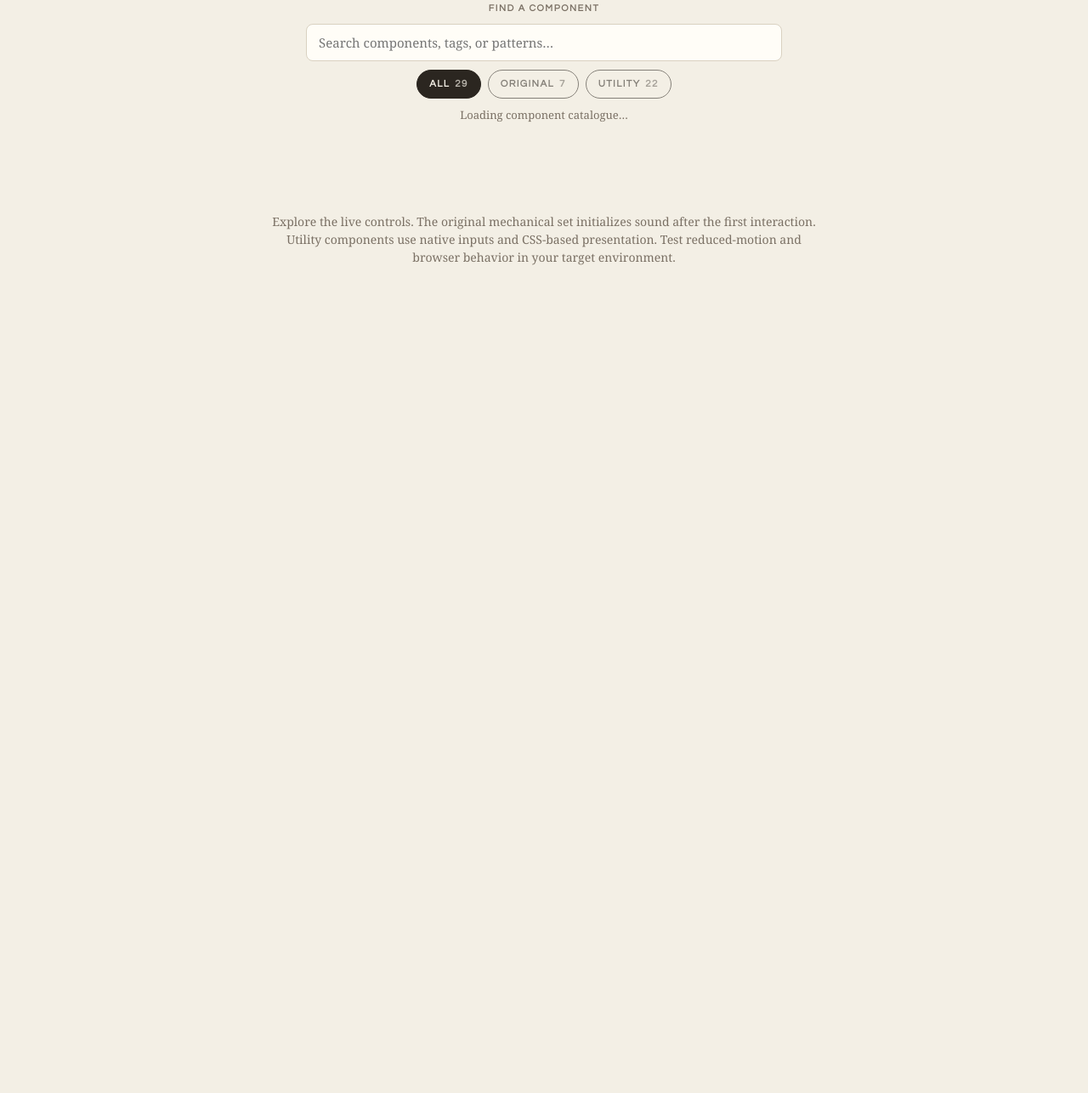
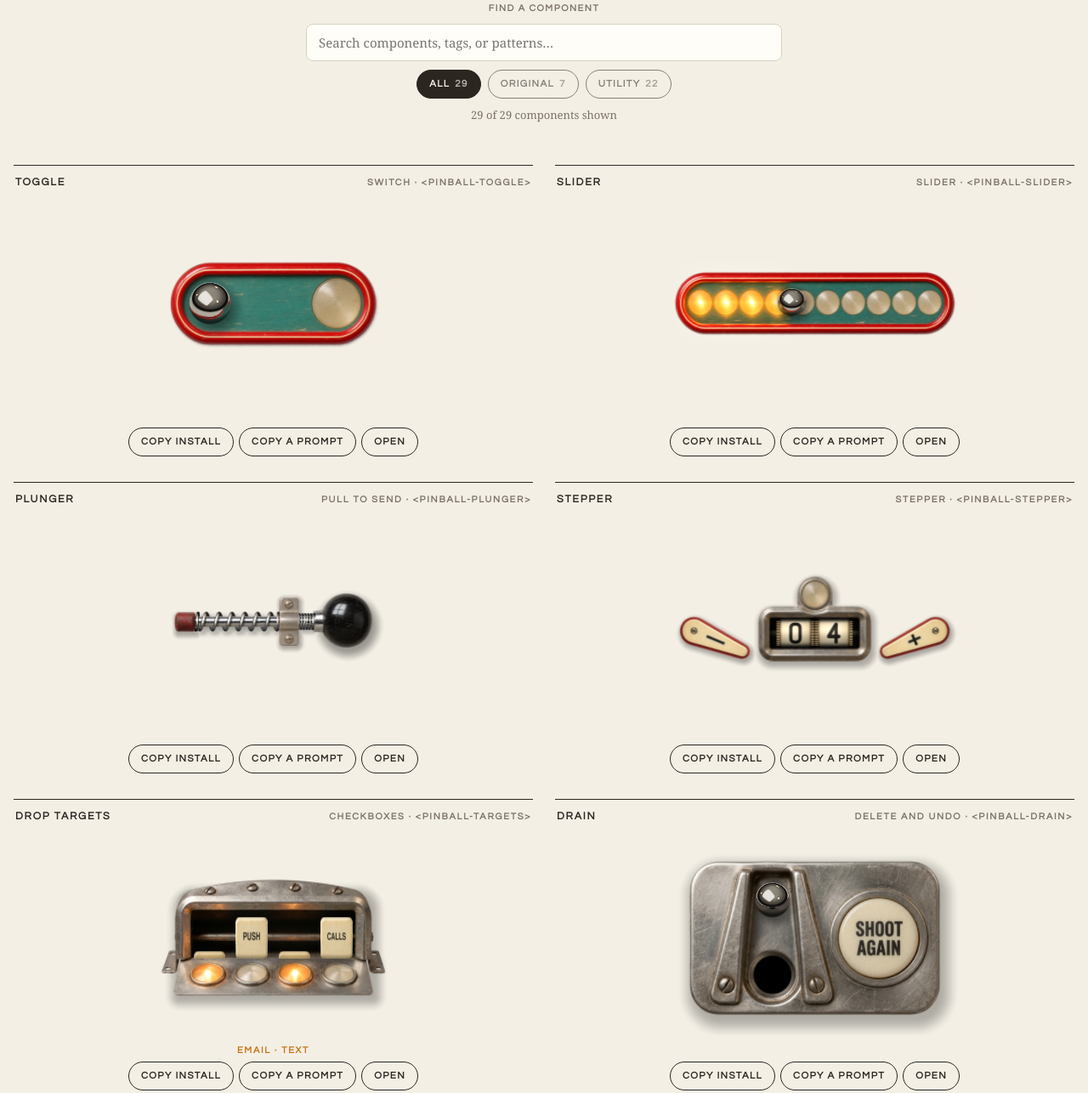
Before and after one commit to Brajesh31/pinmotion-ui, a website: page gallery/index.html in a window 1280 px wide. Shown: the part 589-1875 px from the top of the page at 85% size. Before the commit the page ends 972 px from the top, so only its background shows below. Drawn offline with Linux system fonts and the light colour scheme.

Commit message:
fix(gallery): repair inline runtime syntax and add startup diagnostics

```diff
--- a/gallery/index.html
+++ b/gallery/index.html
@@ -73,6 +73,37 @@
   <p class="note">Explore the live controls. The original mechanical set initializes sound after the first interaction. Utility components use native inputs and CSS-based presentation. Test reduced-motion and browser behavior in your target environment.</p>
   <p class="sr" aria-live="polite" id="copied"></p>
 </div>
+<script>
+(() => {
+  const status = document.getElementById('gallery-status');
+  const grid = document.getElementById('grid');
+  const fail = (message) => {
+    if (status) {
+      status.textContent = 'Gallery startup failed: ' + message + '. Refresh the page or check the browser console for details.';
+      status.dataset.state = 'error';
+    }
+    if (grid) grid.setAttribute('aria-busy', 'false');
+    console.error('[Pinmotion UI] Gallery startup failed:', message);
+  };
+  window.addEventListener('error', (event) => {
+    if (event.target instanceof HTMLScriptElement) {
+      fail('a component script could not load (' + event.target.src + ')');
+    } else if (event instanceof ErrorEvent) {
+      fail(event.message || 'a JavaScript error prevented the gallery from starting');
+    }
+  }, true);
+  window.addEventListener('unhandledrejection', (event) => {
+    fail(event.reason?.message || String(event.reason || 'an unhandled asynchronous error occurred'));
+  });
+  window.addEventListener('DOMContentLoaded', () => {
+    window.setTimeout(() => {
+      if (grid?.getAttribute('aria-busy') === 'true') {
+        fail('the gallery bootstrap did not finish');
+      }
+    }, 8000);
+  }, { once: true });
+})();
+</script>
 <script src="../toggle/toggle.js"></script>
 <script src="../slider/slider.js"></script>
 <script src="../plunger/plunger.js"></script>
@@ -456,35 +487,35 @@ const ITEMS = [
   }
 ];
 const WIRE = {
-  toggle: (el, say) => { el.addEventListener('change', (e) => say(e.detail.checked ? 'On' : 'Off')); },
-  slider: (el, say) => { el.addEventListener('input', (e) => say(String(e.detail.value))); },
-  plunger: (el, say) => { let n = 0; el.addEventListener('send', () => say('Sent ' + ++n)); },
-  stepper: (el, say) => { el.addEventListener('input', (e) => say(String(e.detail.value).padStart(2, '0'))); },
-  targets: (el, say) => { const show = () => say(el.selected.length ? el.selected.join(' · ') : 'None'); el.addEventListener('change', show); el.addEventListener('bonus', () => say('All four')); show(); },
-  drain: (el, say) => { el.addEventListener('delete', () => say('Deleted. Undo?')); el.addEventListener('undo', () => say('Saved')); el.addEventListener('commit', () => { say('Gone'); setTimeout(() => { el.reset(); say(''); }, 1600); }); },
-  bumper: (el, say) => { el.addEventListener('hit', (e) => say('+' + e.detail.points + ' · ' + e.detail.score.toLocaleString())); },
-  checkbox: (el, say) => { el.addEventListener('change', e => say(e.detail.checked ? 'Checked' : 'Unchecked')); },
-  radio-group: (el, say) => { el.addEventListener('change', e => say('Selected: ' + e.detail.value)); },
-  segmented: (el, say) => { el.addEventListener('change', e => say('Range: ' + e.detail.value)); },
-  progress: (el, say) => { say(el.value + '% complete'); },
-  meter: (el, say) => { say('Meter value: ' + el.value); },
-  rating: (el, say) => { el.addEventListener('change', e => say('Rating: ' + e.detail.value + ' / ' + e.detail.max)); },
-  tabs: (el, say) => { el.addEventListener('change', e => say('Tab: ' + e.detail.label)); },
-  accordion: (el, say) => { el.addEventListener('change', e => say(e.detail.open ? 'Opened section ' + (e.detail.index + 1) : 'Closed section ' + (e.detail.index + 1))); },
-  disclosure: (el, say) => { el.addEventListener('toggle', e => say(e.detail.open ? 'Expanded' : 'Collapsed')); },
-  tooltip: (el, say) => { say('Tooltip component ready'); },
-  dialog: (el, say) => { el.addEventListener('open', () => say('Dialog opened')); el.addEventListener('close', () => say('Dialog closed')); },
-  toast: (el, say) => { el.addEventListener('show', e => say(e.detail.message)); el.addEventListener('dismiss', () => say('Notification dismissed')); },
-  breadcrumbs: (el, say) => { say('Breadcrumb navigation rendered'); },
-  pagination: (el, say) => { el.addEventListener('change', e => say('Page ' + e.detail.page + ' of ' + e.detail.pages)); },
-  search: (el, say) => { el.addEventListener('search', e => say('Searching: ' + e.detail.value)); },
-  text-field: (el, say) => { el.addEventListener('input', e => say(e.detail.value)); },
-  text-area: (el, say) => { el.addEventListener('input', e => say(e.detail.value.length + ' characters')); },
-  select: (el, say) => { el.addEventListener('change', e => say('Difficulty: ' + e.detail.value)); },
-  combobox: (el, say) => { el.addEventListener('change', e => say('Selected: ' + e.detail.label)); },
-  file-drop: (el, say) => { el.addEventListener('change', e => say(e.detail.files.length + ' file(s) selected')); },
-  date-picker: (el, say) => { el.addEventListener('change', e => say('Date: ' + e.detail.value)); },
-  color-picker: (el, say) => { el.addEventListener('change', e => say('Colour: ' + e.detail.value.toUpperCase())); },
+  "toggle": (el, say) => { el.addEventListener('change', (e) => say(e.detail.checked ? 'On' : 'Off')); },
+  "slider": (el, say) => { el.addEventListener('input', (e) => say(String(e.detail.value))); },
+  "plunger": (el, say) => { let n = 0; el.addEventListener('send', () => say('Sent ' + ++n)); },
+  "stepper": (el, say) => { el.addEventListener('input', (e) => say(String(e.detail.value).padStart(2, '0'))); },
+  "targets": (el, say) => { const show = () => say(el.selected.length ? el.selected.join(' · ') : 'None'); el.addEventListener('change', show); el.addEventListener('bonus', () => say('All four')); show(); },
+  "drain": (el, say) => { el.addEventListener('delete', () => say('Deleted. Undo?')); el.addEventListener('undo', () => say('Saved')); el.addEventListener('commit', () => { say('Gone'); setTimeout(() => { el.reset(); say(''); }, 1600); }); },
+  "bumper": (el, say) => { el.addEventListener('hit', (e) => say('+' + e.detail.points + ' · ' + e.detail.score.toLocaleString())); },
+  "checkbox": (el, say) => { el.addEventListener('change', e => say(e.detail.checked ? 'Checked' : 'Unchecked')); },
+  "radio-group": (el, say) => { el.addEventListener('change', e => say('Selected: ' + e.detail.value)); },
+  "segmented": (el, say) => { el.addEventListener('change', e => say('Range: ' + e.detail.value)); },
+  "progress": (el, say) => { say(el.value + '% complete'); },
+  "meter": (el, say) => { say('Meter value: ' + el.value); },
+  "rating": (el, say) => { el.addEventListener('change', e => say('Rating: ' + e.detail.value + ' / ' + e.detail.max)); },
+  "tabs": (el, say) => { el.addEventListener('change', e => say('Tab: ' + e.detail.label)); },
+  "accordion": (el, say) => { el.addEventListener('change', e => say(e.detail.open ? 'Opened section ' + (e.detail.index + 1) : 'Closed section ' + (e.detail.index + 1))); },
+  "disclosure": (el, say) => { el.addEventListener('toggle', e => say(e.detail.open ? 'Expanded' : 'Collapsed')); },
+  "tooltip": (el, say) => { say('Tooltip component ready'); },
+  "dialog": (el, say) => { el.addEventListener('open', () => say('Dialog opened')); el.addEventListener('close', () => say('Dialog closed')); },
+  "toast": (el, say) => { el.addEventListener('show', e => say(e.detail.message)); el.addEventListener('dismiss', () => say('Notification dismissed')); },
+  "breadcrumbs": (el, say) => { say('Breadcrumb navigation rendered'); },
+  "pagination": (el, say) => { el.addEventListener('change', e => say('Page ' + e.detail.page + ' of ' + e.detail.pages)); },
+  "search": (el, say) => { el.addEventListener('search', e => say('Searching: ' + e.detail.value)); },
+  "text-field": (el, say) => { el.addEventListener('input', e => say(e.detail.value)); },
+  "text-area": (el, say) => { el.addEventListener('input', e => say(e.detail.value.length + ' characters')); },
+  "select": (el, say) => { el.addEventListener('change', e => say('Difficulty: ' + e.detail.value)); },
+  "combobox": (el, say) => { el.addEventListener('change', e => say('Selected: ' + e.detail.label)); },
+  "file-drop": (el, say) => { el.addEventListener('change', e => say(e.detail.files.length + ' file(s) selected')); },
+  "date-picker": (el, say) => { el.addEventListener('change', e => say('Date: ' + e.detail.value)); },
+  "color-picker": (el, say) => { el.addEventListener('change', e => say('Colour: ' + e.detail.value.toUpperCase())); },
 };
 const grid = document.getElementById('grid'), copied = document.getElementById('copied');
 const status = document.getElementById('gallery-status');
```
